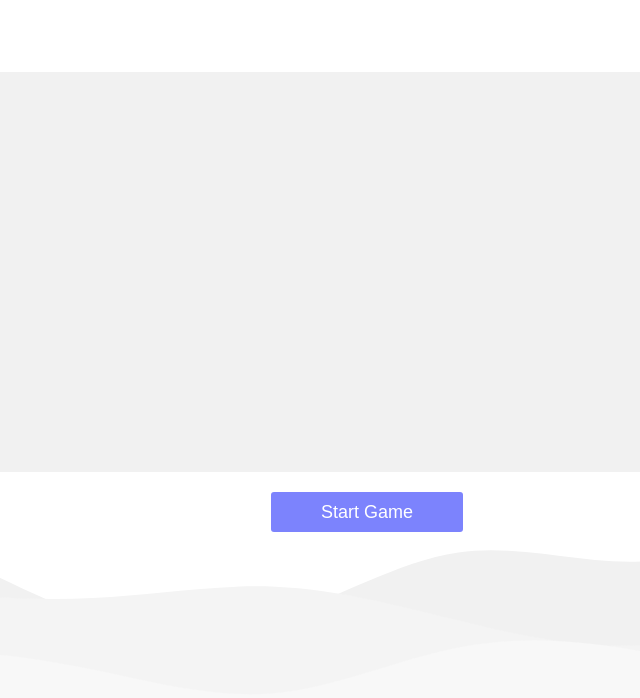
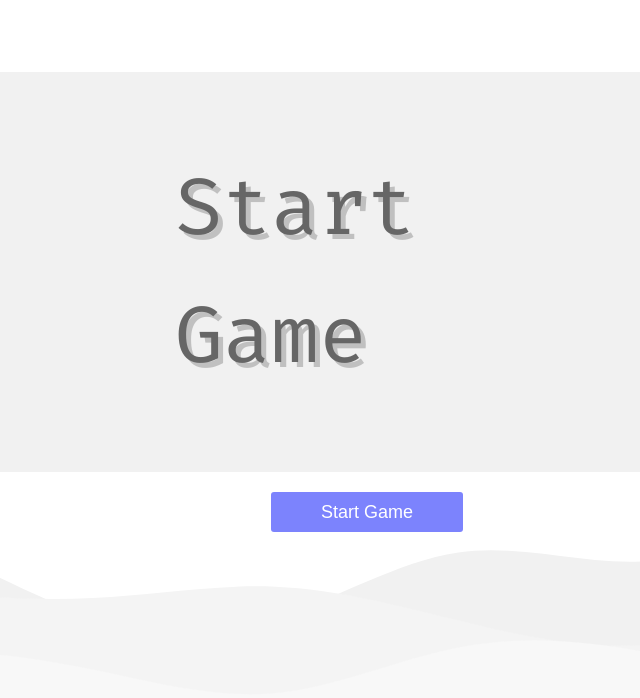
Before and after one commit to nirmalkar/tota_udd, a website built with Vite: page index.html in a window 1280 px wide. Shown: the whole page, without its empty margins (273-913 px from the left). Built offline with nearby package versions, Linux system fonts and the light colour scheme.

Commit message:
added start game text

```diff
--- a/index.html
+++ b/index.html
@@ -14,6 +14,7 @@
       <div class="wrapper">
         <!-- <div class="cloud"></div> -->
         <div class="game_screen">
+          <p id="start_game_txt" class="start_game_txt">Start Game</p>
           <div id="game_img_div" class="game_img_div">
             <div id="cloud" class="cloud hidden"></div>
           </div>
--- a/scss/layout.scss
+++ b/scss/layout.scss
@@ -25,5 +25,14 @@ body {
       left: 35%;
       width: 12rem;
     }
+    .start_game_txt{
+      position: absolute;
+      top: 50%;
+      left: 50%;
+      transform: translate(-50%, -50%);
+      font-size: 8rem;
+      color: rgb(102, 102, 102);
+      text-shadow: 5px 5px rgba($color: #000000, $alpha: 0.2);
+    }
   }
 }
--- a/src/main.js
+++ b/src/main.js
@@ -33,6 +33,7 @@ const cloud = document.querySelector("#cloud")
 const uddButton = document.createElement("button");
 const NotUddButton = document.createElement("button");
 const gameObjName = document.createElement("p")
+const startGameTxt = document.getElementById("start_game_txt")
 
 function selectRandomIdx(start) {
     if (start) {
@@ -78,7 +79,6 @@ selectRandomIdx(true);
 function addGameImg(count) {
     gameObjName.classList.remove("hidden")
     gameObjName.style.color = ""
-    console.log(count);
     if (count === 0) {
         const gameImg = document.createElement("img")
         gameImg.id = "game_img"
@@ -92,8 +92,6 @@ function addGameImg(count) {
         gameObjName.textContent = game[intGameIdx].name
         insertAfter(cloud, gameObjName)
     } else {
-        console.log("else");
-        console.log(cloud.classList);
         cloud.classList.remove("hidden")
         intGameIdx = parseInt(Math.random() * game.length);
         document.querySelector("#game_img").src = game[intGameIdx].image_url
@@ -113,6 +111,7 @@ function removeGameImage() {
 
 
 startButton.addEventListener("click", () => {
+    startGameTxt.classList.add("hidden")
     startButton.classList.add("hidden");
     uddButton.innerHTML = "UDD!";
     uddButton.classList.add("start_game_button");
```
